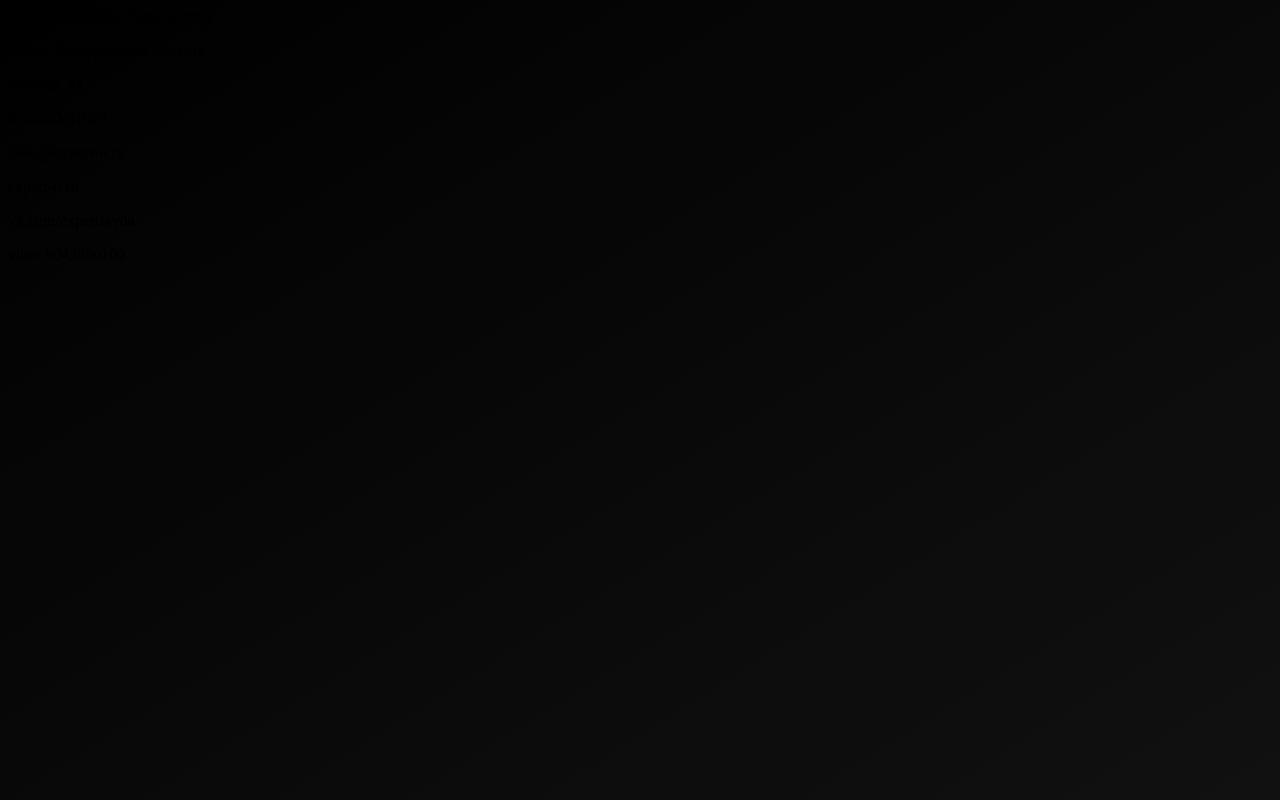
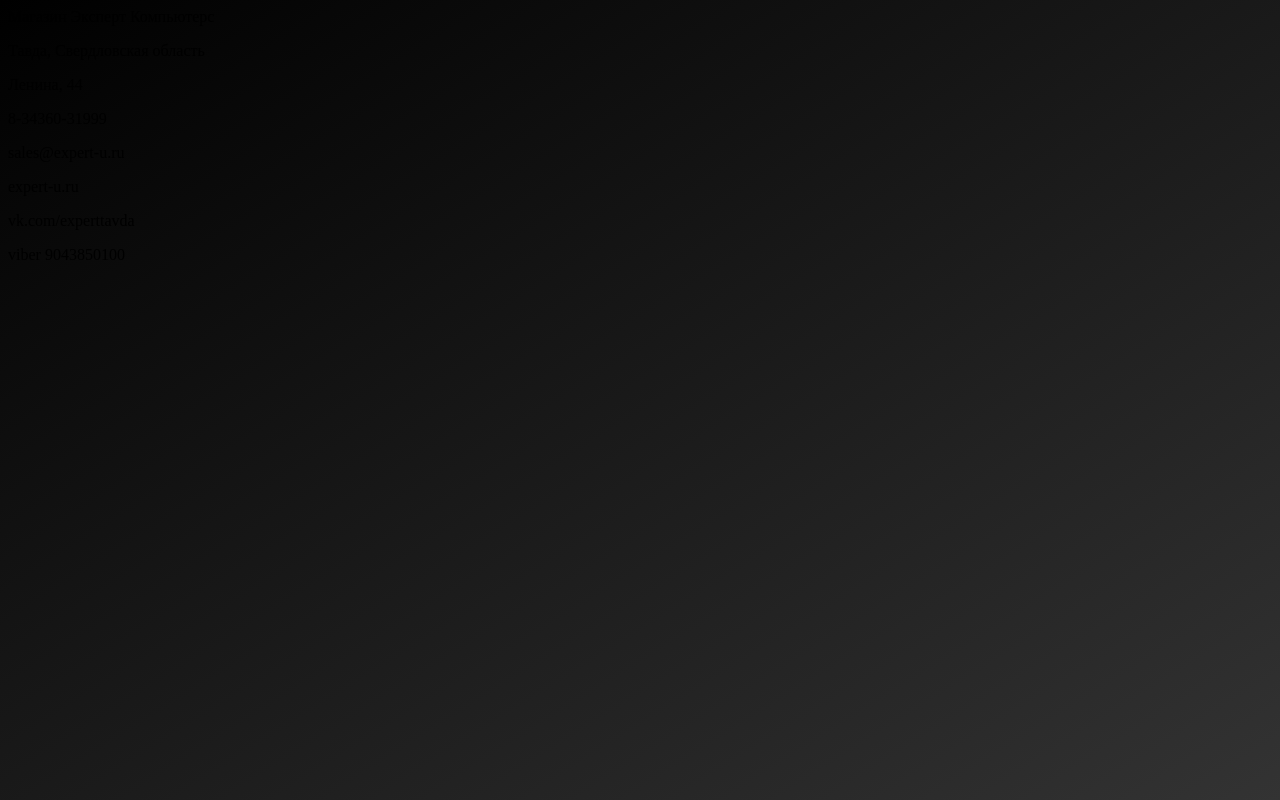
Before and after one commit to ExpertCompurets/ExpertCompurets.github.io, a plain HTML site: page index.html in a window 1280 px wide. Drawn offline with Linux system fonts and the light colour scheme.

Commit message:
Update index.html

```diff
--- a/index.html
+++ b/index.html
@@ -1,5 +1,10 @@
 <html>
-<body style="background: linear-gradient(to bottom right, black, #111111);">
+<style>
+  p {color:#000000}
+</style>
+<body style="background: linear-gradient(to bottom right, black, #333333);">
+
+<div name=page1>
 <p>Магазин Эксперт Компьютерс
 <p>Тавда, Свердловская область
 <p>Ленина, 44
@@ -8,3 +13,4 @@
 <p>expert-u.ru
 <p>vk.com/experttavda
 <p>viber 9043850100
+</div>
```
